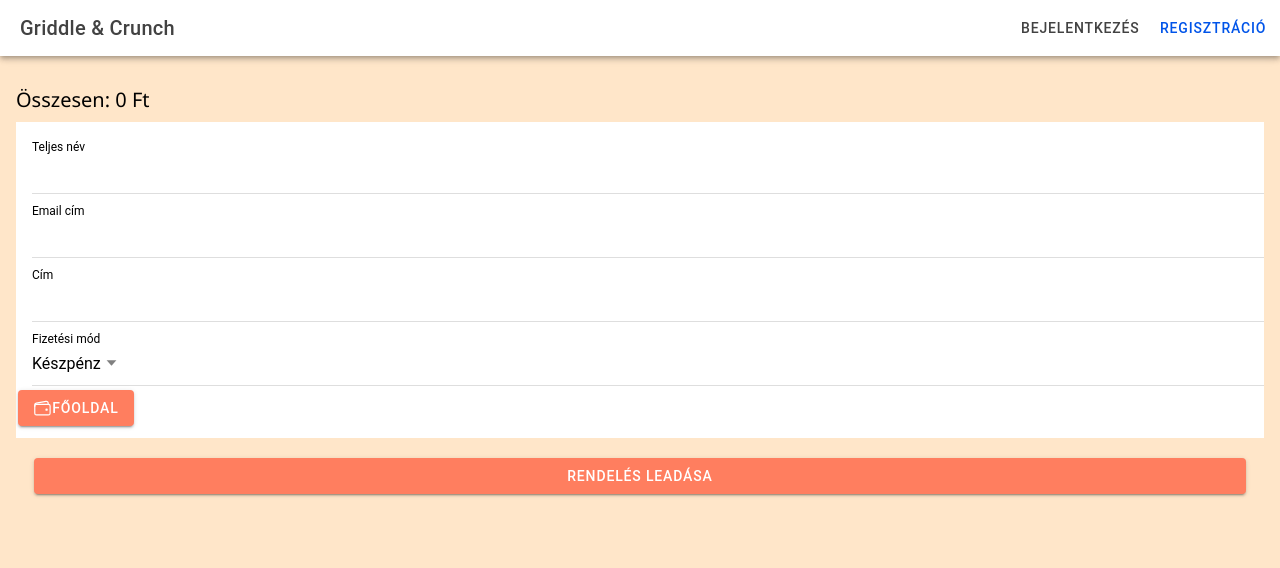
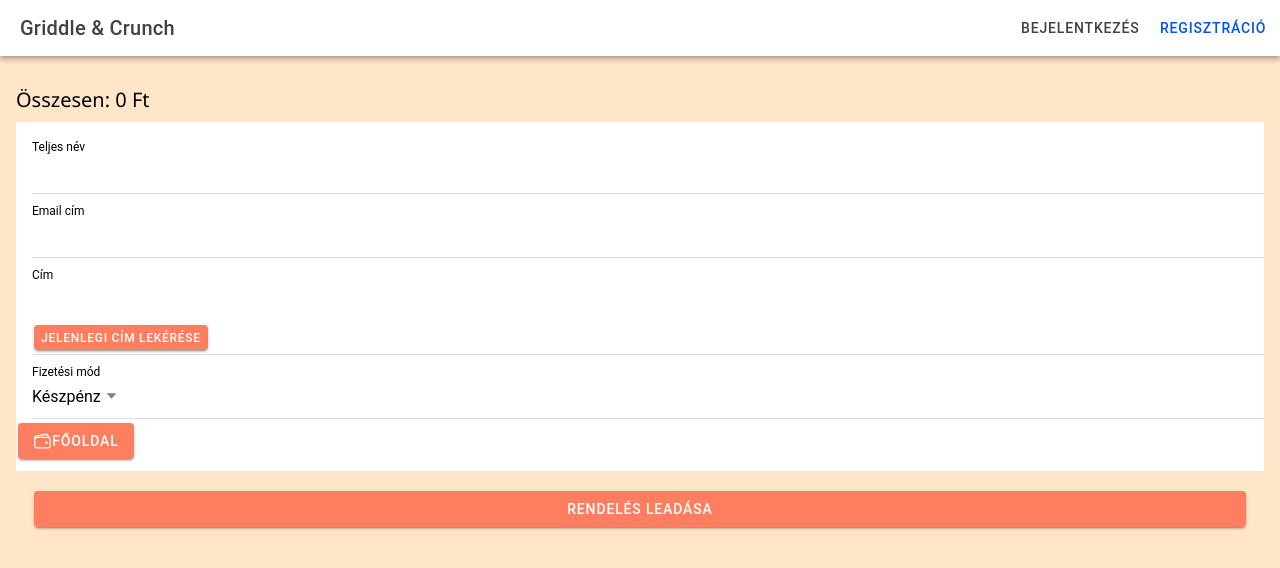
Before and after one commit to gyorgyattxla/griddle-crunch-clientside, a React (Vite) app: page /checkout in a window 1280 px wide. Shown: the top 568 px of the page. Built offline with nearby package versions, Linux system fonts and the light colour scheme.

Commit message:
current location

```diff
--- a/src/pages/Checkout.tsx
+++ b/src/pages/Checkout.tsx
@@ -159,6 +159,7 @@ const [isLoggedIn, setIsLoggedIn] = useState<boolean>(false);
                 onIonChange={handleChange}
                 required
               />
+              <IonButton>Jelenlegi cím lekérése</IonButton>
             </IonItem>
 
             <IonItem>
```
